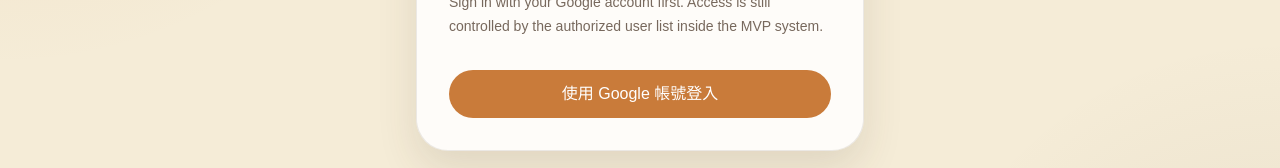
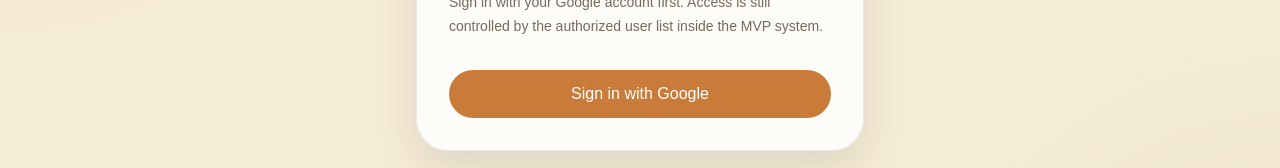
Before and after one commit to chahababa/Stores-checking-system, a Next.js app: page /login in a window 1280 px wide. Shown: the part 386-554 px from the top of the page. Built offline with nearby package versions, Linux system fonts and the light colour scheme; no server answers.

Commit message:
fix: harden google oauth redirect flow

```diff
--- a/src/app/login/login-button.tsx
+++ b/src/app/login/login-button.tsx
@@ -6,33 +6,51 @@
 
 export function LoginButton() {
   const [loading, setLoading] = useState(false);
+  const [errorMessage, setErrorMessage] = useState<string | null>(null);
 
   async function handleLogin() {
+    try {
       setLoading(true);
+      setErrorMessage(null);
+
       const supabase = createClient();
       const origin = window.location.origin;
 
-    const { error } = await supabase.auth.signInWithOAuth({
+      const { data, error } = await supabase.auth.signInWithOAuth({
         provider: "google",
         options: {
           redirectTo: `${origin}/api/auth/callback`,
+          skipBrowserRedirect: true,
         },
       });
 
       if (error) {
-      alert(error.message);
+        throw error;
+      }
+
+      if (!data?.url) {
+        throw new Error("Unable to start Google sign-in. No redirect URL was returned.");
+      }
+
+      window.location.assign(data.url);
+    } catch (error) {
+      console.error("Google sign-in failed", error);
+      setErrorMessage(error instanceof Error ? error.message : "Unable to start Google sign-in.");
       setLoading(false);
     }
   }
 
   return (
+    <div className="space-y-3">
       <button
         onClick={handleLogin}
         disabled={loading}
-      className="w-full rounded-full bg-warm px-6 py-3 text-base font-medium text-white transition hover:brightness-105"
+        className="w-full rounded-full bg-warm px-6 py-3 text-base font-medium text-white transition hover:brightness-105 disabled:cursor-not-allowed disabled:opacity-80"
         type="button"
       >
-      {loading ? "跳轉中..." : "使用 Google 帳號登入"}
+        {loading ? "Redirecting..." : "Sign in with Google"}
       </button>
+      {errorMessage ? <p className="text-sm text-red-700">{errorMessage}</p> : null}
+    </div>
   );
 }
```
Also changed, not shown: 1 other file (tests, documents, lock files or other folders). Lines whose indentation alone changed are shown as unchanged.
